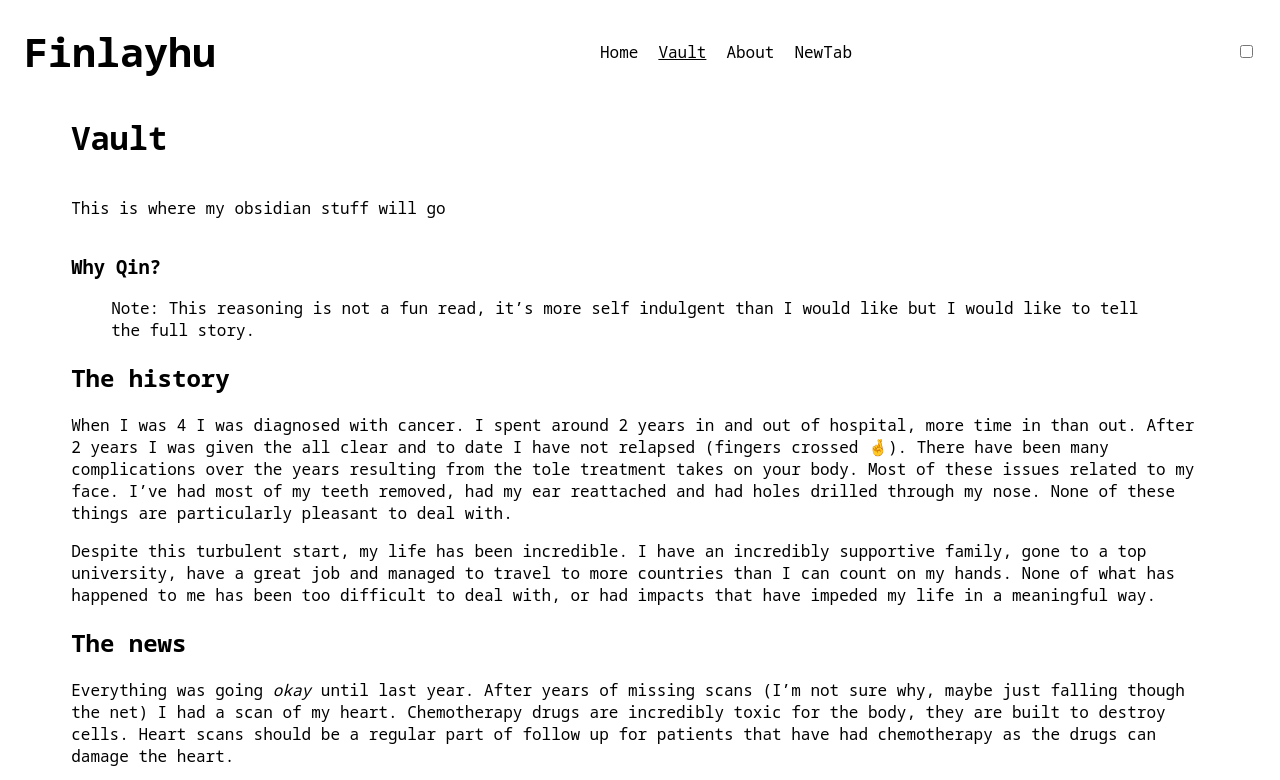
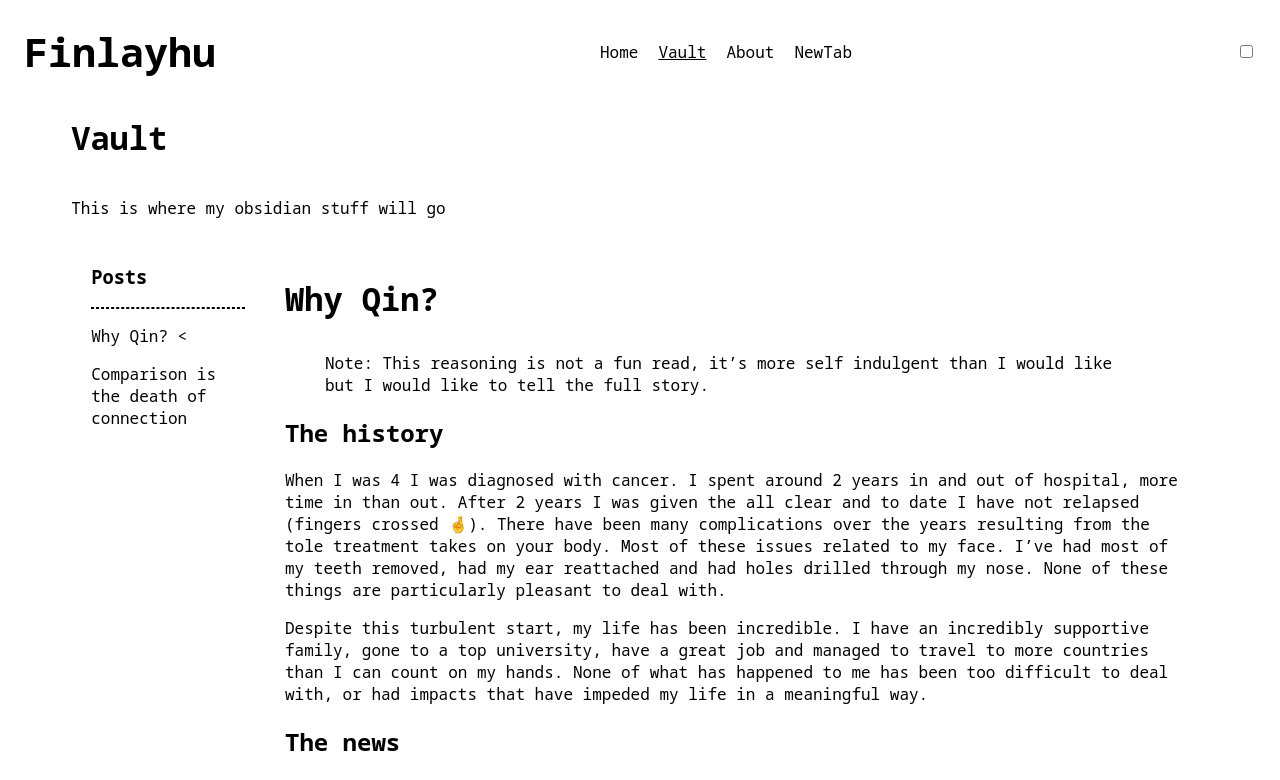
Before and after one commit to HudsonFinn/finlayhu, a React (Vite) app: page /vault in a window 1280 px wide. Shown: the top 780 px of the page. Built offline with nearby package versions, Linux system fonts and the light colour scheme.

Commit message:
Add vault page

```diff
--- a/package.json
+++ b/package.json
@@ -32,6 +32,7 @@
 		"husky": "^9.1.6",
 		"lint-staged": "^15.2.10",
 		"prettier": "3.3.3",
+		"prettier-eslint": "^16.3.0",
 		"typescript": "^5.5.3",
 		"typescript-eslint": "^8.0.1",
 		"vite": "^5.4.1"
--- /dev/null
+++ b/src/components/BlogPost/BlogPost.css
@@ -0,0 +1,3 @@
+.blog-section h1 {
+	font-size: 2em;
+}
--- a/src/components/BlogPost/BlogPost.tsx
+++ b/src/components/BlogPost/BlogPost.tsx
@@ -1,5 +1,6 @@
 import { marked } from 'marked';
 import { useEffect, useState } from 'react';
+import './BlogPost.css';
 
 type BlogPostProps = {
 	file: string;
@@ -25,7 +26,10 @@ function BlogPost({ file }: BlogPostProps) {
 
 	return (
 		<section>
-			<article dangerouslySetInnerHTML={{ __html: markdown }}></article>
+			<article
+				className="blog-section"
+				dangerouslySetInnerHTML={{ __html: markdown }}
+			></article>
 		</section>
 	);
 }
--- /dev/null
+++ b/src/components/PostExplorer/PostExplorer.tsx
@@ -0,0 +1,36 @@
+import { Post } from '../Vault/Vault';
+
+type PostExplorerProps = {
+	posts: Post[];
+	activePost: Post;
+	setActivePost: (post: Post) => void;
+};
+
+function PostExplorer({ posts, activePost, setActivePost }: PostExplorerProps) {
+	return (
+		<div>
+			<h3>Posts</h3>
+			<hr />
+			{posts.map((post) => (
+				<div key={post.title}>
+					<div
+						onClick={() => {
+							setActivePost(post);
+						}}
+						style={{
+							cursor: 'pointer',
+						}}
+					>
+						<p>
+							{activePost.title === post.title
+								? post.title + ' <'
+								: post.title}
+						</p>
+					</div>
+				</div>
+			))}
+		</div>
+	);
+}
+
+export default PostExplorer;
--- /dev/null
+++ b/src/components/Vault/Vault.tsx
@@ -0,0 +1,57 @@
+import BlogPost from '../BlogPost/BlogPost';
+import PostExplorer from '../PostExplorer/PostExplorer';
+import post from '../../posts/whyQin.md';
+import post2 from '../../posts/Comparison.md';
+import { useState } from 'react';
+
+export type Post = {
+	title: string;
+	date: Date;
+	content: string;
+};
+
+function Vault() {
+	const postList: Post[] = [
+		{
+			title: 'Why Qin?',
+			date: new Date('2021-08-11'),
+			content: post,
+		},
+		{
+			title: 'Comparison is the death of connection',
+			date: new Date('2021-08-11'),
+			content: post2,
+		},
+	];
+
+	const [activePost, setActivePost] = useState(postList[0]);
+
+	return (
+		<div style={{ display: 'flex', flexWrap: 'wrap' }}>
+			<div
+				style={{
+					flexGrow: 1,
+					flexBasis: '50px',
+					margin: '10px 20px',
+				}}
+			>
+				<PostExplorer
+					posts={postList}
+					activePost={activePost}
+					setActivePost={setActivePost}
+				/>
+			</div>
+			<div
+				style={{
+					flexGrow: 1,
+					flexBasis: '800px',
+					margin: '10px 20px',
+				}}
+			>
+				<BlogPost file={activePost.content} />
+			</div>
+		</div>
+	);
+}
+
+export default Vault;
--- a/src/pages/VaultPage.tsx
+++ b/src/pages/VaultPage.tsx
@@ -1,13 +1,12 @@
 import '../App.css';
-import BlogPost from '../components/BlogPost/BlogPost';
-import post from '../posts/whyQin.md';
+import Vault from '../components/Vault/Vault';
 
 function VaultPage() {
 	return (
 		<div className="page">
 			<h1>Vault</h1>
 			<p>This is where my obsidian stuff will go</p>
-			<BlogPost file={post} />
+			<Vault />
 		</div>
 	);
 }
--- /dev/null
+++ b/src/posts/Comparison.md
@@ -0,0 +1,35 @@
+---
+title: 'Comparison is the death of connection - Qin'
+source: 'https://qin.systems/comparison-and-connection/'
+author:
+    - '[[Finlay Hudson]]'
+published: 2024-03-10
+created: 2025-01-02
+description: 'An exploration of why comparison can be destructive in building connection with others, especially in the context of venerable conversations.'
+tags:
+    - 'clippings'
+---
+
+# Comparison is the death of connection
+
+> This is a piece about my experience with connection and dealing with others, it is in no way backed by any research and is only my opinion.
+
+When someone shares something with you and you respond with something like “Imagine if … had happened…”, “It could be worse…”, “At least it’s not…”, you are killing any chance of connection with someone. A subtle but more common version of comparison is immediately bringing up something similar that has happened to you in the past. This sharing of experience is often done in an attempt to help show you can relate but is still a less explicit version of comparison.
+
+These responses are most commonly given when someone has shared a bad experience that has happened to them, generally in a state of vulnerability. Vulnerability is only true place that you can form connection and takes trust to get there with others. By bringing comparison into the conversation you pull someone out of their state of vulnerability and put them on the back foot. Suddenly instead allowing for a deeper connection to form you have made **think** instead of **feel** by comparing their situation to one that **you** consider to be “worse” or similar.
+
+The comparison is usually born out of the need to comfort others. When someone compares they are acting on a need to make the situation seem better. In their view, they are trying to help you see the situation in a better light and maybe how you are “lucky” that it was not worse.
+
+If humans were objective then this approach may actually work, it would add a new perspective to evaluate a situation. However, we are emotionally driven and every experience that a person has also has complex feelings connected to it. When it comes to negative experiences these feelings are usually even stronger. When you bring comparison into the conversation it minimises the magnitude of the situation and invalidates the emotions that are attached to it. While you are not saying it the implication is often “This experience is not as bad as you are saying and the feelings that you have about it are not justified. People in other situations are justified to have these emotions but you are not.”.
+
+When bringing up a similar experience that you have been through the comparison is more complex but it is still there. The situations may be similar but no two experiences are the same, the exact same “thing” may have happened but human feelings are complex and are shaped by previous experiences. You and the person you are speaking to have not had the same experience.
+
+The comparison can have multiple outcomes. The person you are talking to may not view the experiences as similar, you may have misjudged the situation. By comparing your experience to theirs, you may have minimised what they are going through. In the worst case this can actually be insulting to the other person.
+
+Another outcome is that your situation may actually seem worse to the other person. In this case the person can feel that it is more important to focus on your experience as they are concerned about what you have been through. In this case it immediately takes the focus off the other person as you become the main subject of the conversation. This removes them from the state of vulnerability and puts them into the caretaking role. While this situation is still conductive to connection building, doing this too often will gradually exhaust the other person and make the relationship feel one sided. This will gradually destroy the connection.
+
+In my opinion, there is no place for comparison when someone is in a state of vulnerability. Listen, give the other person time, ask questions about their experience and how they have felt. There is no need to fill the common pauses in these conversation by attempting to offering comfort. Sit with any uncomfortable feelings and focus on listening to the other person. This is the best way I have found to make the other person feel seen and understood, the cornerstones of connection.
+
+---
+
+A large part of this article just comes from my own experiences of being on both ends of this type of exchange. I’ve made this mistake many times and will make it again. It was also somewhat inspired by the book [You’re Not Listening: What You’re Missing and Why It Matters](https://www.goodreads.com/en/book/show/45892276) by Kate Murphy. It’s a great book and I would highly recommend it.
```
